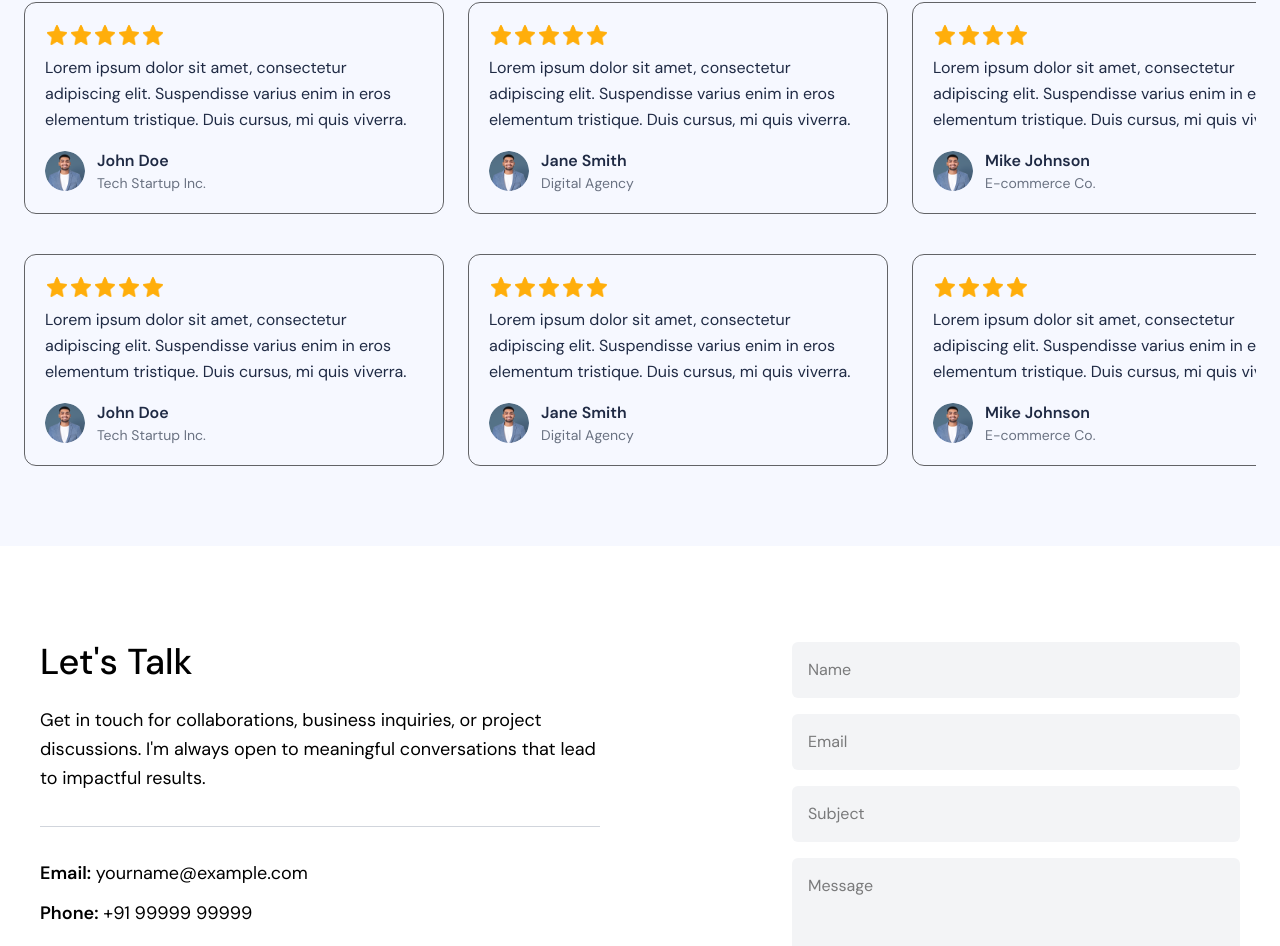
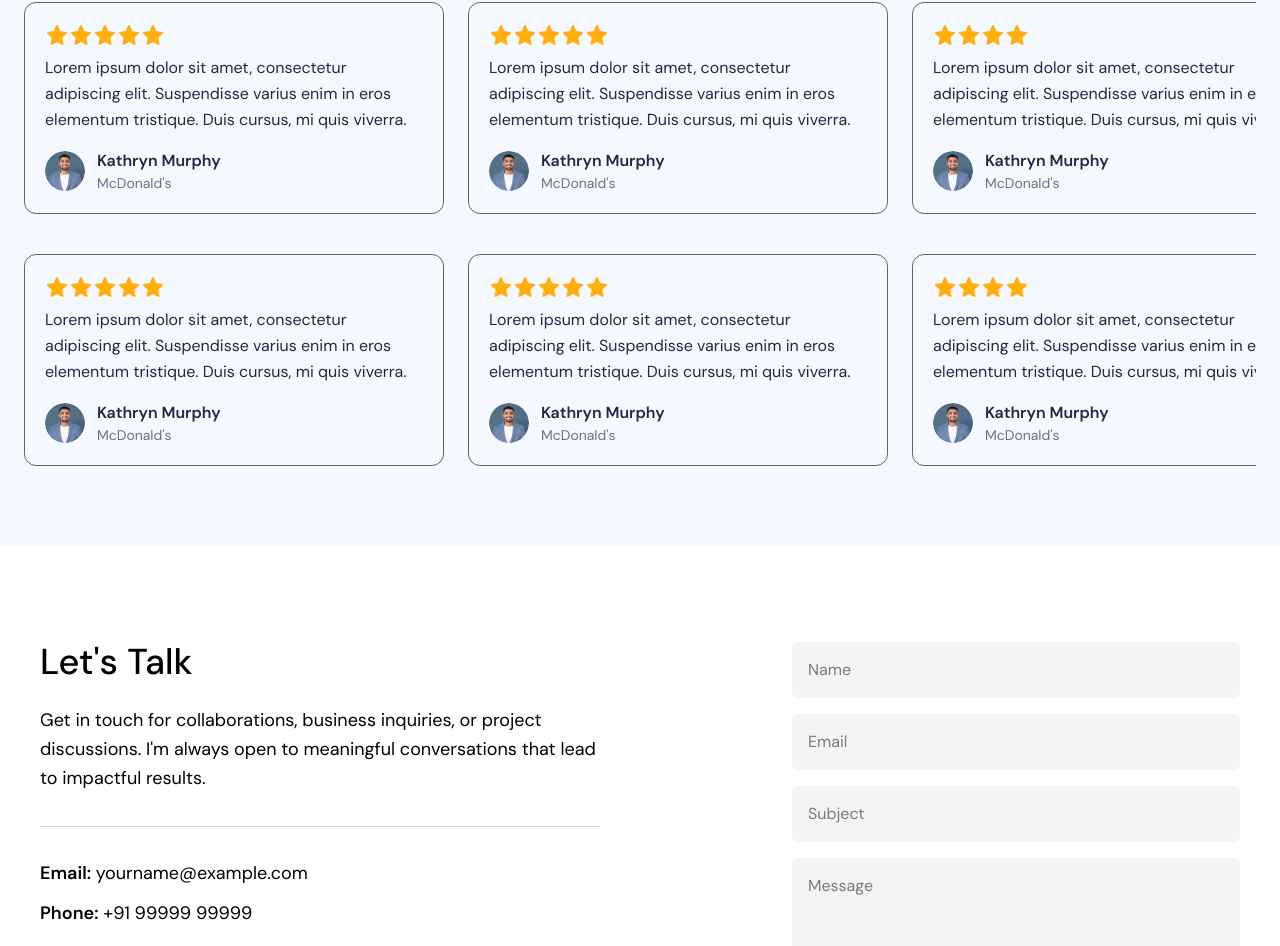
Before and after one commit to RahulKoli10/Logoipsum, a React (Vite) app: page / in a window 1280 px wide. Shown: the part 6025-6971 px from the top of the page. Built offline with nearby package versions, Linux system fonts and the light colour scheme.

Commit message:
testimonialChanges

```diff
--- a/src/pages/home.jsx
+++ b/src/pages/home.jsx
@@ -215,36 +215,36 @@ function Home() {
       rating: 5,
       text: "Lorem ipsum dolor sit amet, consectetur adipiscing elit. Suspendisse varius enim in eros elementum tristique. Duis cursus, mi quis viverra.",
       avatar: "/assets/testimonialReview.png",
-      name: "John Doe",
-      company: "Tech Startup Inc.",
+      name: "Kathryn Murphy",
+      company: "McDonald's",
     },
     {
       rating: 5,
       text: "Lorem ipsum dolor sit amet, consectetur adipiscing elit. Suspendisse varius enim in eros elementum tristique. Duis cursus, mi quis viverra.",
       avatar: "/assets/testimonialReview.png",
-      name: "Jane Smith",
-      company: "Digital Agency",
+      name: "Kathryn Murphy",
+      company:"McDonald's",
     },
     {
       rating: 4,
       text: "Lorem ipsum dolor sit amet, consectetur adipiscing elit. Suspendisse varius enim in eros elementum tristique. Duis cursus, mi quis viverra.",
       avatar: "/assets/testimonialReview.png",
-      name: "Mike Johnson",
-      company: "E-commerce Co.",
+      name: "Kathryn Murphy",
+      company: "McDonald's",
     },
     {
       rating: 5,
       text: "Lorem ipsum dolor sit amet, consectetur adipiscing elit. Suspendisse varius enim in eros elementum tristique. Duis cursus, mi quis viverra.",
       avatar: "/assets/testimonialReview.png",
-      name: "Sarah Wilson",
-      company: "Fashion Brand",
+      name: "Kathryn Murphy",
+      company: "McDonald's",
     },
     {
       rating: 5,
       text: "Lorem ipsum dolor sit amet, consectetur adipiscing elit. Suspendisse varius enim in eros elementum tristique. Duis cursus, mi quis viverra.",
       avatar: "/assets/testimonialReview.png",
-      name: "David Brown",
-      company: "FinTech Solutions",
+      name: "Kathryn Murphy",
+      company: "McDonald's",
     },
   ];
 
```
